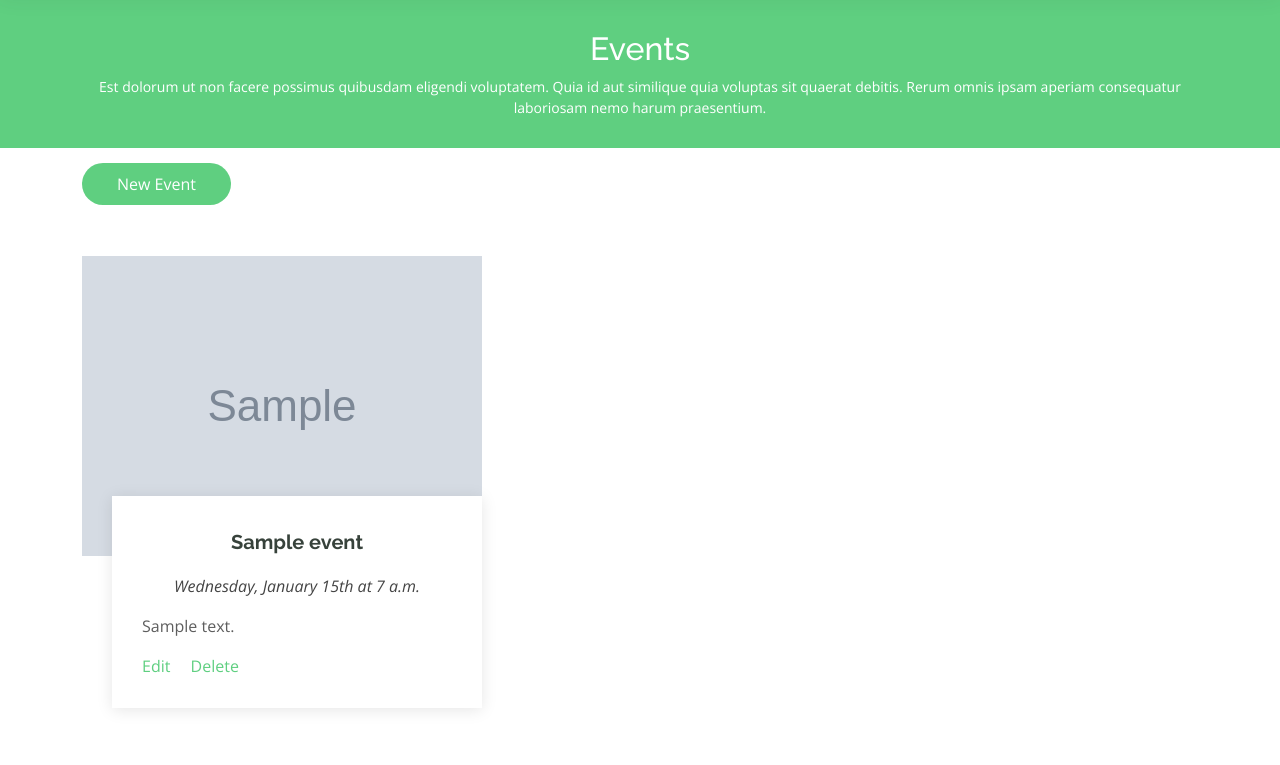
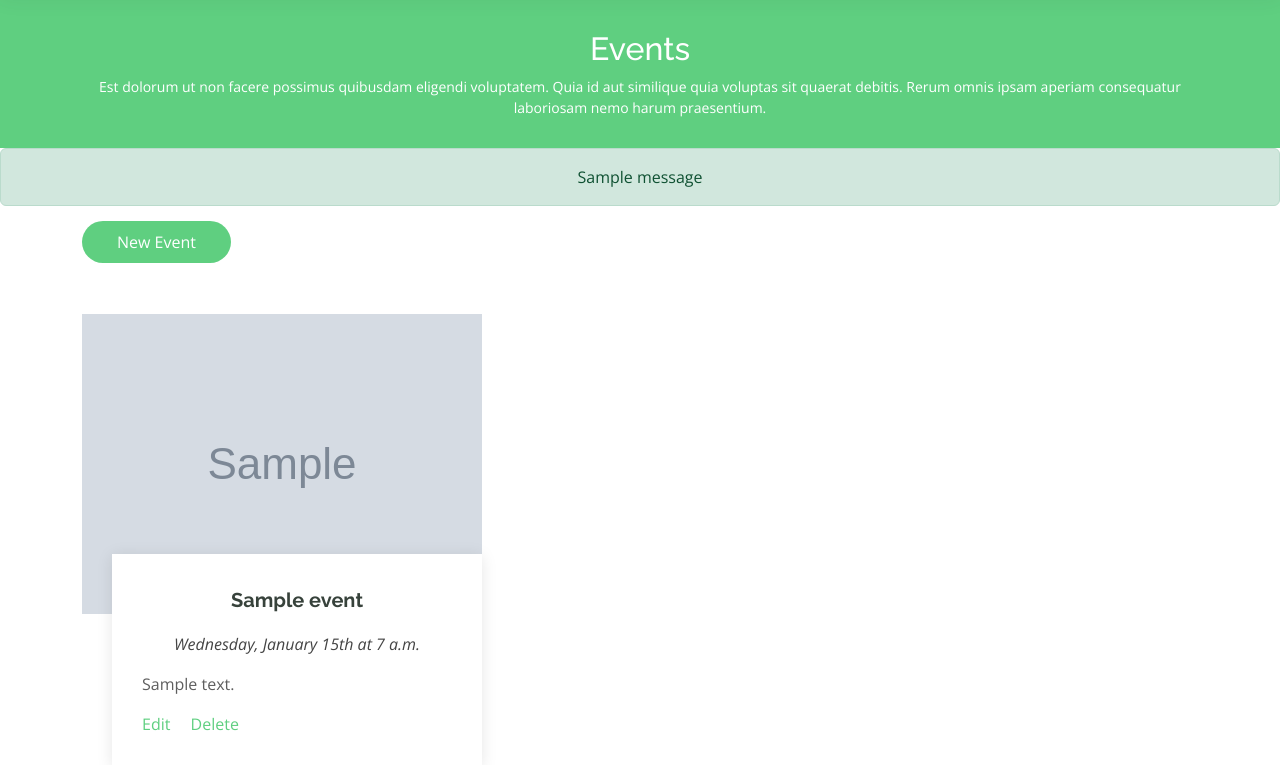
Before and after one commit to luciaderosa/mentor, a Django app: page /events in a window 1280 px wide. Shown: the part 73-838 px from the top of the page. Run offline with Django 4.2, Linux system fonts and the light colour scheme; tables that the repository leaves empty hold one stand-in row (values such as "Sample post"); grey boxes marked "Sample" are stand-in pictures; one stand-in notice (Sample message) is shown; some libraries are stand-ins or nearby versions.

Commit message:
Se agregaron mensajes a crud Events

```diff
--- a/events/forms.py
+++ b/events/forms.py
@@ -11,5 +11,5 @@ class EventForm(forms.ModelForm):
                 'placeholder':'Event Title'}),
                 'text': forms.Textarea(attrs={'class':'form-control','placeholder':'Event Text','rows':5, 'minlength':5}),
                 'date': forms.TextInput(attrs={'class':'form-control','placeholder':'Date','minlength':5, 'type': 'datetime-local'}),
-                'image': forms.TextInput(attrs={'class':'form-control','type': 'file'}),
+                #'image': forms.TextInput(attrs={'class':'form-control','type':'file', 'accept':'image/*'}),
             }
--- a/events/views.py
+++ b/events/views.py
@@ -1,5 +1,6 @@
 from django.views.generic import ListView
 from django.views.generic.edit import CreateView, UpdateView, DeleteView
+from django.contrib.messages.views import SuccessMessageMixin
 from django.urls import reverse_lazy
 
 from .models import Event
@@ -10,15 +11,18 @@ from .forms import EventForm
 class EventListView(ListView):
     model = Event
 
-class EventCreateView(CreateView):
+class EventCreateView(SuccessMessageMixin, CreateView):
     model = Event
     form_class = EventForm
+    success_message = 'Event was created successfully'
 
-class EventUpdateView(UpdateView):
+class EventUpdateView(SuccessMessageMixin, UpdateView):
     model = Event
     form_class = EventForm
     template_name_suffix = '_update_form'
+    success_message = 'Event was updated successfully'
 
-class EventDeleteView(DeleteView):
+class EventDeleteView(SuccessMessageMixin, DeleteView):
     model = Event
     success_url = reverse_lazy('events')
+    success_message = "Event deleted"
--- a/templates/events/event_list.html
+++ b/templates/events/event_list.html
@@ -3,7 +3,6 @@
 {% block content %}
 {% load static %}
   <main id="main">
-
     <!-- ======= Breadcrumbs ======= -->
     <div class="breadcrumbs" data-aos="fade-in">
       <div class="container">
@@ -11,6 +10,13 @@
         <p>Est dolorum ut non facere possimus quibusdam eligendi voluptatem. Quia id aut similique quia voluptas sit quaerat debitis. Rerum omnis ipsam aperiam consequatur laboriosam nemo harum praesentium. </p>
       </div>
     </div><!-- End Breadcrumbs -->
+    {% if messages %}
+      {% for message in messages %}
+        <div class="text-center alert  {{ message.tags }}">
+             {{ message|safe }}
+         </div>
+      {% endfor %}
+    {% endif %}
     <div class="container mt-4">
       <a href="{% url 'new-event' %}" class="contact-button">New Event</a>
     </div>
```
Also changed, not shown: templates/events/event_form.html (+6 -1 lines), templates/base.html (line endings or trailing spaces).
